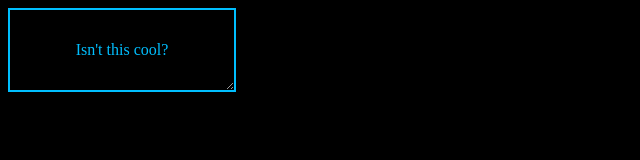
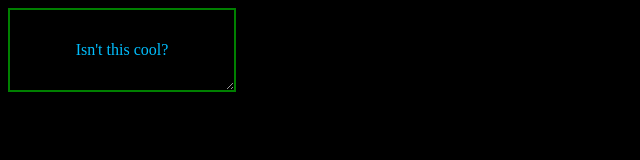
Before and after one commit to kdgoudy/resize, a plain HTML site: page index.html in a window 1280 px wide. Shown: the whole page, without its empty margins (0-640 px from the left). Drawn offline with Linux system fonts and the light colour scheme.

Commit message:
Update style.css

```diff
--- a/style.css
+++ b/style.css
@@ -6,7 +6,7 @@ body {
     height: 5rem;
     width: 14rem;
     color: deepskyblue;
-    border: 2px solid deepskyblue;
+    border: 2px solid green;
     display: flex;
     justify-content: center;
     align-items: center;
```
